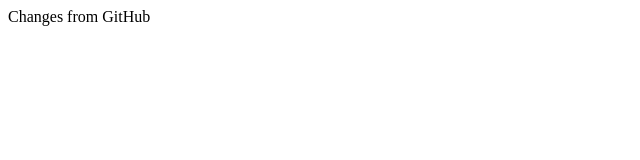
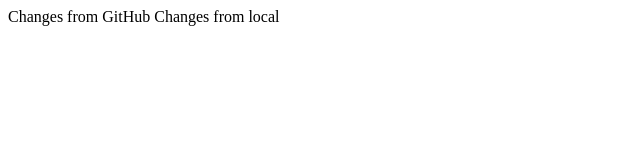
Before and after one commit to itsyazzzy/my-project, a plain HTML site: page index.html in a window 1280 px wide. Shown: the whole page, without its empty margins (0-640 px from the left). Drawn offline with Linux system fonts and the light colour scheme.

Commit message:
Update index.html

```diff
--- a/index.html
+++ b/index.html
@@ -7,5 +7,6 @@
   </head>
   <body>
     Changes from GitHub
+    Changes from local
   </body>
 </html>
```
